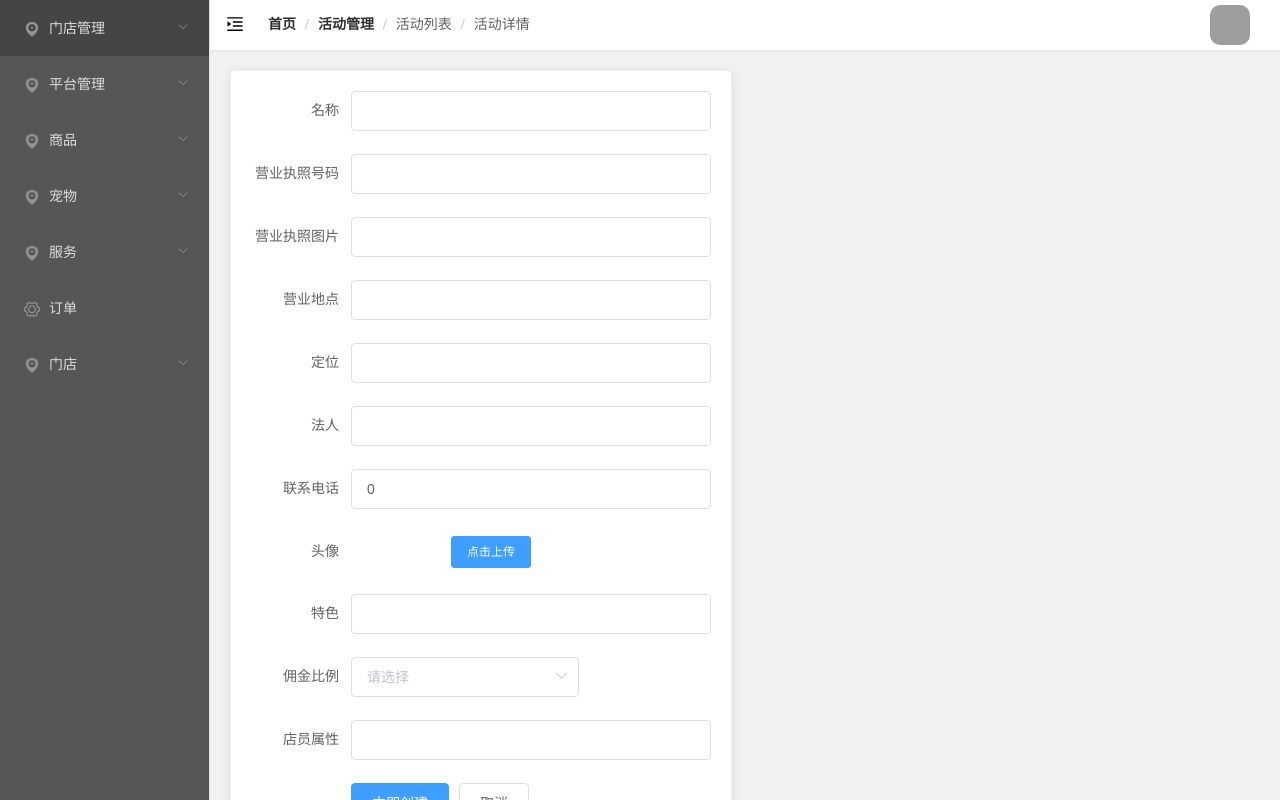
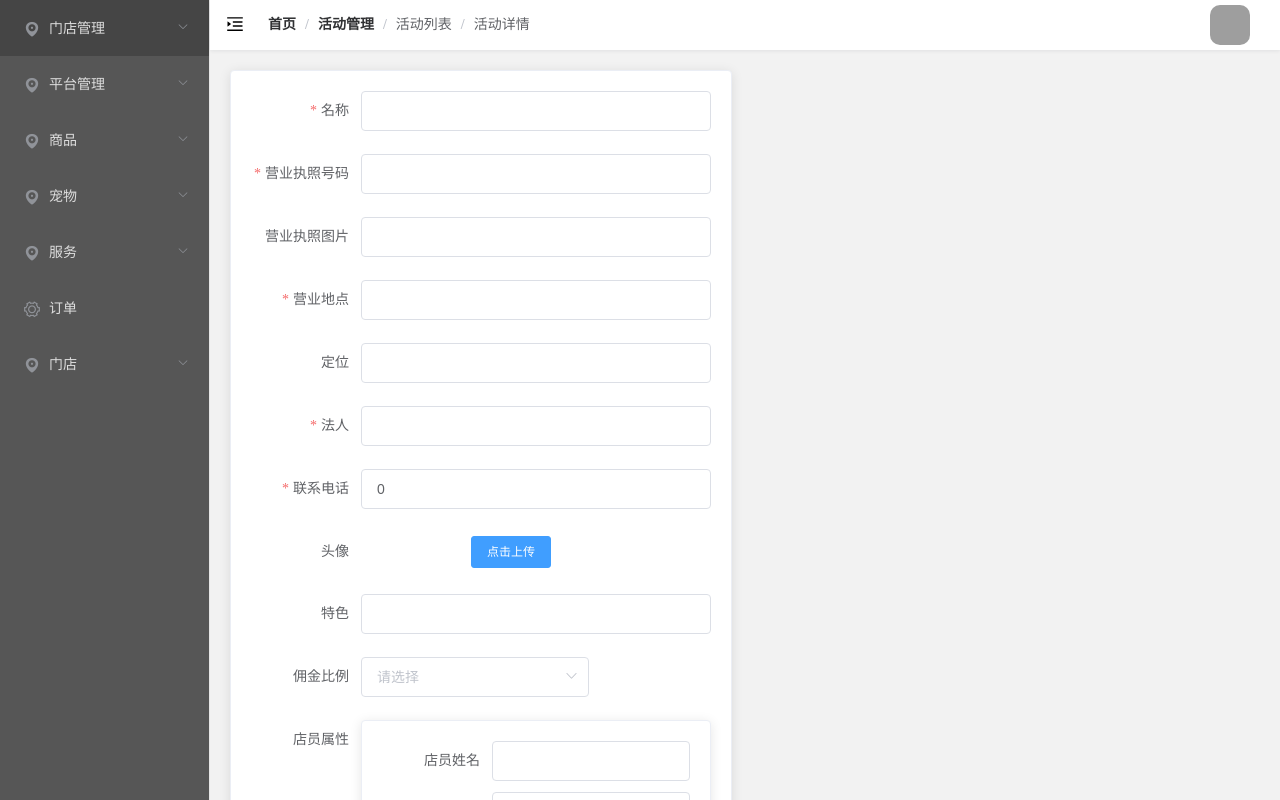
Before and after one commit to jzxyouok/aichongbang, a Vue app in the folder aichongbang/: page /#/info/shenqin in a window 1280 px wide. Built offline with nearby package versions, Linux system fonts and the light colour scheme; grey boxes are pictures that could not be loaded.

Commit message:
姚和强，新增店员属性，设置必填字段

```diff
--- a/aichongbang/src/components/serve/addService.vue
+++ b/aichongbang/src/components/serve/addService.vue
@@ -10,8 +10,8 @@
       label-width="100px"
       class="demo-ruleForm"
     >
-      <el-form-item label="名称" prop="name">
-        <el-input v-model="ruleForm.name"></el-input>
+      <el-form-item label="名称" >
+        <el-input v-model="ruleForm.name" prop="name"></el-input>
       </el-form-item>
       <el-form-item label="品类" prop="class">
         <el-input v-model="ruleForm.class"></el-input>
--- a/aichongbang/src/components/shop/shenqin.vue
+++ b/aichongbang/src/components/shop/shenqin.vue
@@ -1,28 +1,27 @@
-<<<<<<< HEAD
 <template>
   <div>
     <el-card class="box-card name" style="width:500px">
-      <el-form ref="form" :model="form" label-width="100px">
-        <el-form-item label="名称">
+      <el-form  ref="form" :model="form"  :rules="rules" label-width="110px">
+        <el-form-item label="名称"  prop="shopName" >
           <el-input v-model="form.shopName"></el-input>
         </el-form-item>
-        <el-form-item label="营业执照号码">
+        <el-form-item label="营业执照号码" prop="shopLicenceNum">
           <el-input v-model="form.shopLicenceNum"></el-input>
         </el-form-item>
         <el-form-item label="营业执照图片">
           <el-input v-model="form.shopLicenceImg"></el-input>
         </el-form-item>
-        <el-form-item label="营业地点">
+        <el-form-item label="营业地点" prop="shopAdd">
           <!-- <el-button type="primary" @click="dialogVisible = true">点击选择</el-button> -->
           <el-input v-model="form.shopAdd"></el-input>
         </el-form-item>
         <el-form-item label="定位">
           <el-input v-model="form.shopLocation"></el-input>
         </el-form-item>
-        <el-form-item label="法人">
+        <el-form-item label="法人" prop="shopCorporate">
           <el-input v-model="form.shopCorporate"></el-input>
         </el-form-item>
-        <el-form-item label="联系电话">
+        <el-form-item label="联系电话" prop="shopTel">
           <el-input v-model="form.shopTel"></el-input>
         </el-form-item>
         <el-form-item style="display: flex;align-items: center" label="头像">
@@ -40,21 +39,28 @@
             <el-option label="10%" value="10%"></el-option>
           </el-select>
         </el-form-item>
-        <el-form-item style="display: flex;align-items: center" label="店员属性">
-          <el-card class="">
+        <el-form-item  label="店员属性">
+          <el-card class="waiter" style="margin-bottom: 10px">
             <el-form-item label="店员姓名">
-              <el-input v-model="form.shopName"></el-input>
+              <el-input v-model="empName"></el-input>
             </el-form-item>
-            <el-form-item label="店员等级">
-              <el-input v-model="form.shopName"></el-input>
+            <el-form-item label="店员等级" style="margin-top: 10px;margin-bottom: 10px">
+                <el-select v-model="value1" clearable @change='getSelectVal' placeholder="请选择">
+                    <el-option
+                      v-for="item in options"
+                      :key="item.value"
+                      :label="item.label"
+                      :value="item.value">
+                    </el-option>
+                  </el-select>
             </el-form-item>
             <el-form-item label="店员电话">
-              <el-input v-model="form.shopName"></el-input>
+              <el-input v-model="empPhone"></el-input>
             </el-form-item>
           </el-card>
         </el-form-item>
         <el-form-item>
-          <el-button type="primary" @click="onSubmit">立即创建</el-button>
+          <el-button type="primary" @click="onSubmit(form)">立即申请</el-button>
           <el-button>取消</el-button>
         </el-form-item>
       </el-form>
@@ -68,6 +74,30 @@
   export default {
     data() {
       return {
+
+        rules: {
+        shopName: [
+          { required: true, message: "请输入名称", trigger: "blur" },
+        ],
+        shopLicenceNum: [{ required: true, message: "请输入营业执照号码", trigger: "blur" }],
+        shopAdd: [
+          { required: true, message: "请输入营业地点", trigger: "blur" }
+        ],
+        shopCorporate: [{ required: true, message: "请输入法人代表", trigger: "blur" }],
+        shopTel: [{ required: true, message: "请输入电话", trigger: "blur" }],
+      },
+
+
+        options: [{
+          value: '选项1',
+          label: '特级'
+        }, {
+          value: '选项2',
+          label: '优秀'
+        }, {
+          value: '选项3',
+          label: '普通'
+        }],
         form: {
           useMoney: "",
           shopName: '',
@@ -82,6 +112,10 @@
           shopImg: ''
         },
         dialogVisible: false,
+        value1:null,
+        empName:'',
+        empLevel:'',
+        empPhone:''
       };
     },
     methods: {
@@ -89,11 +123,18 @@
         const { url } = res.data
         this.form.shopImg = url
       },
-      onSubmit() {
+      getSelectVal(value){
+       this.empLevel = this.options.find(item=>item.value===value).label
+      },
+      onSubmit(formName) {
+        // console.log(this.$refs[formName])
+        this.$refs['form'].validate(valid => {
+          if (valid) {
+          this.form.shopEmployee.push({empName:this.empName},{empLevel:this.empLevel},{empPhone:this.empPhone})
+          console.log(this.form.shopEmployee)
         this.$refs.upload.submit()
         var data = {}
         setTimeout(() => {
-          console.log(this.form.shopImg)
           data = {
             useMoney: this.form.useMoney,
             shopName: this.form.shopName,
@@ -102,21 +143,29 @@
             shopAdd: this.form.shopAdd,      //地址
             shopLocation: this.form.shopLocation,    //定位
             shopCorporate: this.form.shopCorporate,   //法人
-            shopTel: 0,    //座机
+            shopTel: this.form.shopTel,    //座机
             shopFeature: this.form.shopFeature,
-            shopImg: this.form.shopImg
+            shopImg: this.form.shopImg,
+            shopEmployee:this.form.shopEmployee
           }
           fetchPost('/shop/uploadShop', data)
         }, 600);
+      }else{
+        this.$alert('内容缺省', '提示', {
+          confirmButtonText: '确定',
+
+        });
+          return false;
+      }
+
+      });
       },
     },
   };
 </script>
 
 <style scoped>
-  .el-form-item__content {
-    margin-left: 0px !important
-  }
+
 
   .avatar-uploader el-upload {
     border: 1px dashed #d9d9d9;
@@ -145,143 +194,3 @@
     display: block;
   }
 </style>
-=======
-<template>
-  <div>
-    <el-card class="box-card name" style="width:500px">
-      <el-form ref="form" :model="form" label-width="100px">
-        <el-form-item label="名称">
-          <el-input v-model="form.shopName"></el-input>
-        </el-form-item>
-        <el-form-item label="营业执照号码">
-          <el-input v-model="form.shopLicenceNum"></el-input>
-        </el-form-item>
-        <el-form-item label="营业执照图片">
-          <el-input v-model="form.shopLicenceImg"></el-input>
-        </el-form-item>
-        <el-form-item label="营业地点">
-          <!-- <el-button type="primary" @click="dialogVisible = true">点击选择</el-button> -->
-          <el-input v-model="form.shopAdd"></el-input>
-        </el-form-item>
-        <el-form-item label="定位">
-          <el-input v-model="form.shopLocation"></el-input>
-        </el-form-item>
-        <el-form-item label="法人">
-          <el-input v-model="form.shopCorporate"></el-input>
-        </el-form-item>
-        <el-form-item label="联系电话">
-          <el-input v-model="form.shopTel"></el-input>
-        </el-form-item>
-        <el-form-item style="display: flex;align-items: center" label="头像">
-            <el-upload
-            ref="upload"
-            class="upload-demo"
-            action="/shop/uploadShopImg"
-            :on-success='handleAvatarSuccess'
-
-            :auto-upload='false'
-           >
-            <el-button size="small" type="primary">点击上传</el-button>
-          </el-upload>
-        </el-form-item>
-        <el-form-item label="特色">
-          <el-input v-model="form.shopFeature"></el-input>
-        </el-form-item>
-        <el-form-item label="佣金比例">
-          <el-select v-model="form.useMoney" placeholder="请选择">
-            <el-option label="5%" value="5%"></el-option>
-            <el-option label="10%" value="10%"></el-option>
-          </el-select>
-        </el-form-item>
-        <el-form-item label="店员属性">
-          <el-input ></el-input>
-        </el-form-item>
-        <el-form-item>
-          <el-button type="primary" @click="onSubmit">立即创建</el-button>
-          <el-button>取消</el-button>
-        </el-form-item>
-      </el-form>
-    </el-card>
-    <el-dialog title="提示" :visible.sync="dialogVisible" width="30%"></el-dialog>
-    <div id="container" style="height:400px"></div>
-  </div>
-</template>
-<script>
-  import { fetchPost } from '../../server/fetch'
-  export default {
-    data() {
-      return {
-        form: {
-          useMoney: "",
-          shopName: '',
-          shopLicenceNum: '',
-          shopLicenceImg: '',   //营业招片
-          shopAdd: '',      //地址
-          shopLocation: '',    //定位
-          shopCorporate: '',   //法人
-          shopTel: 0,    //座机
-          shopFeature: '',   //特色
-          shopEmployee: [],    //店员属性
-          shopImg:''
-        },
-        dialogVisible: false,
-      };
-    },
-    methods: {
-      handleAvatarSuccess(res, file) {
-        const {url}=res.data
-        this.form.shopImg=url
-      },
-      onSubmit() {
-        this.$refs.upload.submit()
-        var data={}
-        setTimeout(() => {
-          console.log(this.form.shopImg)
-         data={
-          useMoney: this.form.useMoney,
-          shopName: this.form.shopName,
-          shopLicenceNum: this.form.shopLicenceNum,
-          shopLicenceImg: this.form.shopLicenceImg,   //营业招片
-          shopAdd: this.form.shopAdd,      //地址
-          shopLocation: this.form.shopLocation,    //定位
-          shopCorporate: this.form.shopCorporate,   //法人
-          shopTel: 0,    //座机
-          shopFeature: this.form.shopFeature,
-          shopImg:this.form.shopImg
-        }
-        fetchPost('/shop/uploadShop', data)
-        }, 600);
-      },
-    },
-  };
-</script>
-
-<style scoped>
-  .avatar-uploader el-upload {
-    border: 1px dashed #d9d9d9;
-    border-radius: 6px;
-    cursor: pointer;
-    position: relative;
-    overflow: hidden;
-  }
-
-  .avatar-uploader el-upload:hover {
-    border-color: #409EFF;
-  }
-
-  .avatar-uploader-icon {
-    font-size: 28px;
-    color: #8c939d;
-    width: 100px;
-    height: 100px;
-    line-height: 100px;
-    text-align: center;
-  }
-
-  .avatar {
-    width: 100px;
-    height: 100px;
-    display: block;
-  }
-</style>
->>>>>>> e55aa93d0f3b3e562e6ded65377d16b8b7a1a88b
```
Also changed, not shown: 1 other file (tests, documents, lock files or other folders).
